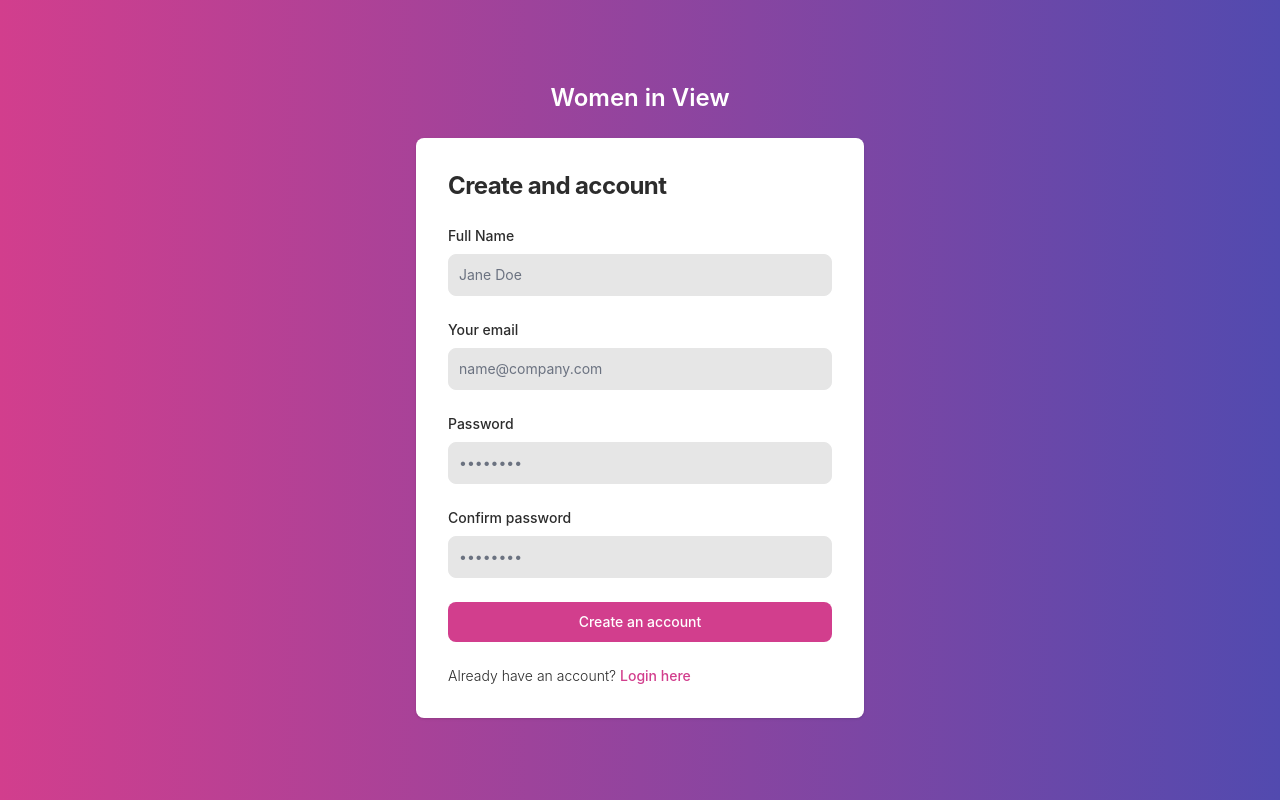
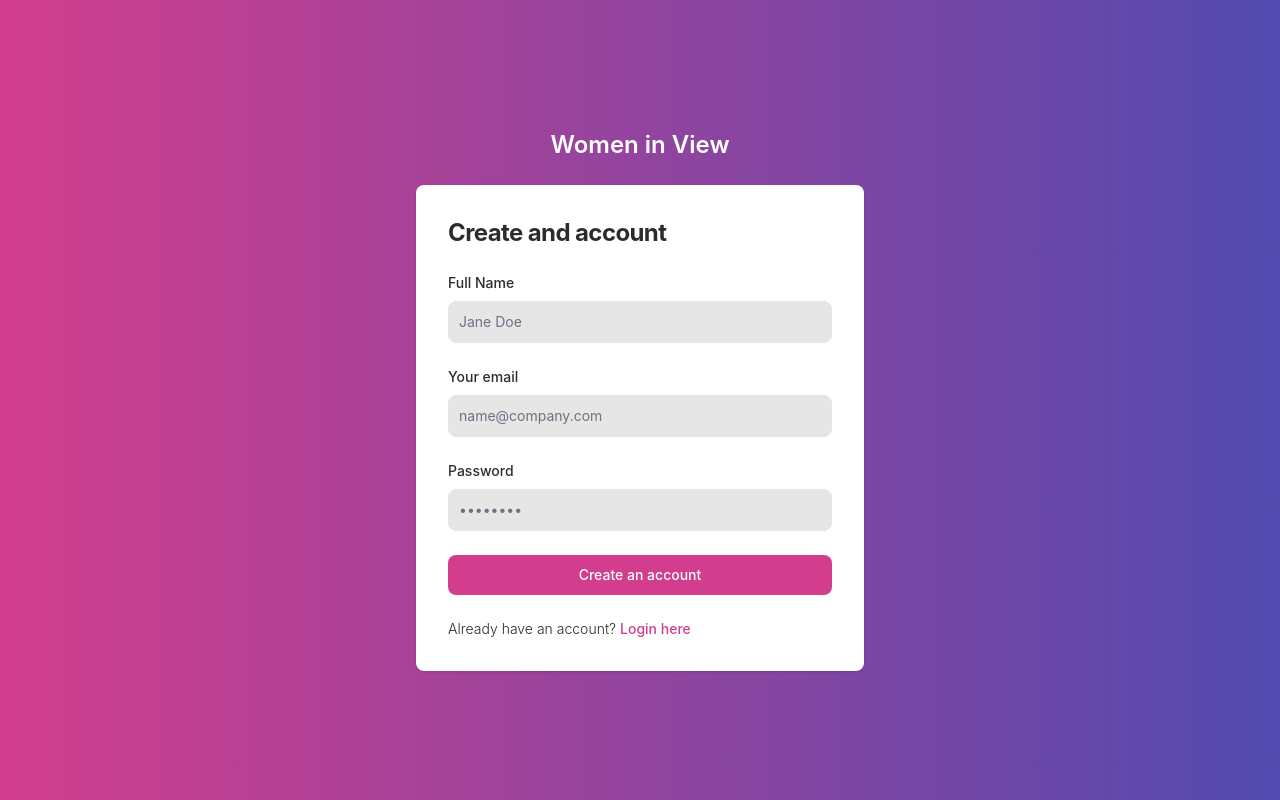
Before and after one commit to JulieBaret/Women-In-View-Frontend, a React (Vite) app: page /register in a window 1280 px wide. Built offline with nearby package versions, Linux system fonts and the light colour scheme.

Commit message:
comment confirmation_password section

```diff
--- a/src/pages/Register.jsx
+++ b/src/pages/Register.jsx
@@ -16,7 +16,7 @@ export default function Register() {
 			name: name.value,
 			email: email.value,
 			password: password.value,
-			password_confirmation: cpassword.value,
+			// password_confirmation: cpassword.value,
 		};
 		try {
 			const resp = await fetchApi.post('/register', body);
@@ -123,7 +123,7 @@ export default function Register() {
 									<p className="text-sm text-red-600">{passwordError}</p>
 								)}
 							</div>
-							<div>
+							{/* <div>
 								<label
 									htmlFor="cpassword"
 									className="block mb-2 text-sm font-medium text-dark">
@@ -137,7 +137,7 @@ export default function Register() {
 									className="bg-light border border-light text-dark sm:text-sm rounded-lg focus:ring-primary focus:border-primary block w-full p-2.5"
 									required
 								/>
-							</div>
+							</div> */}
 
 							<button
 								type="submit"
```
